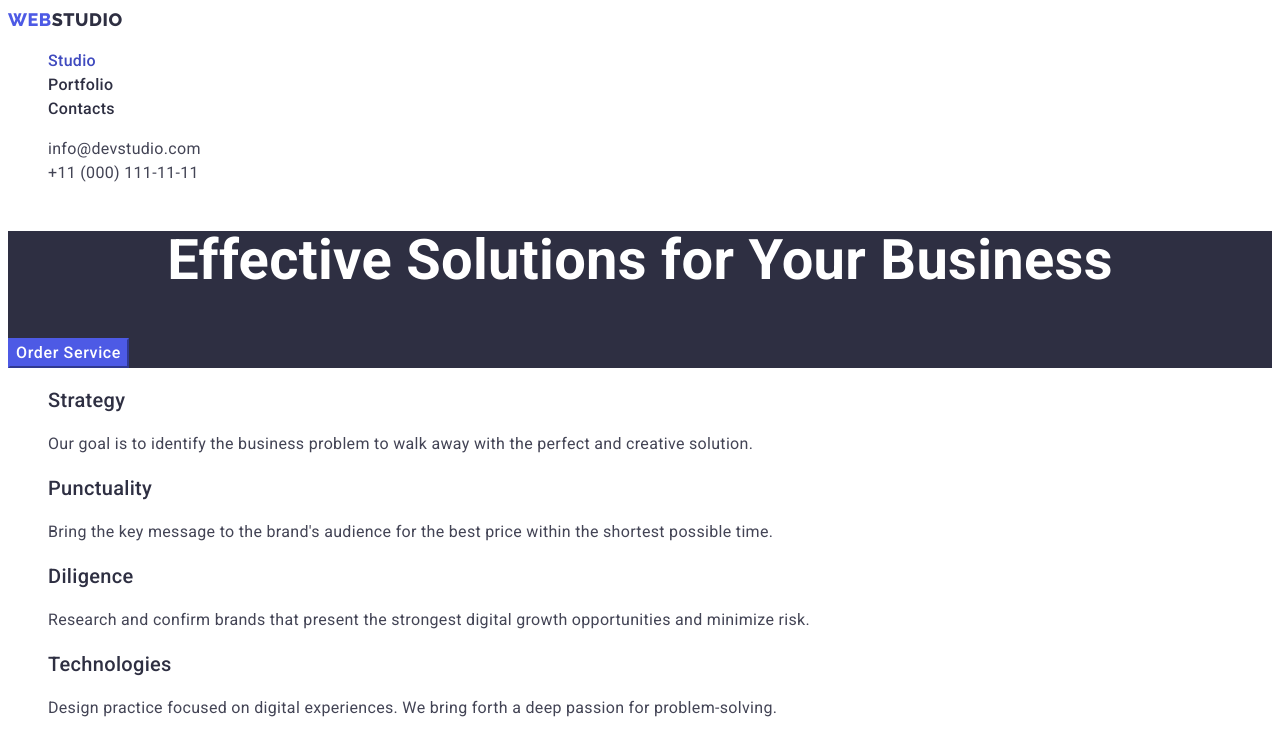
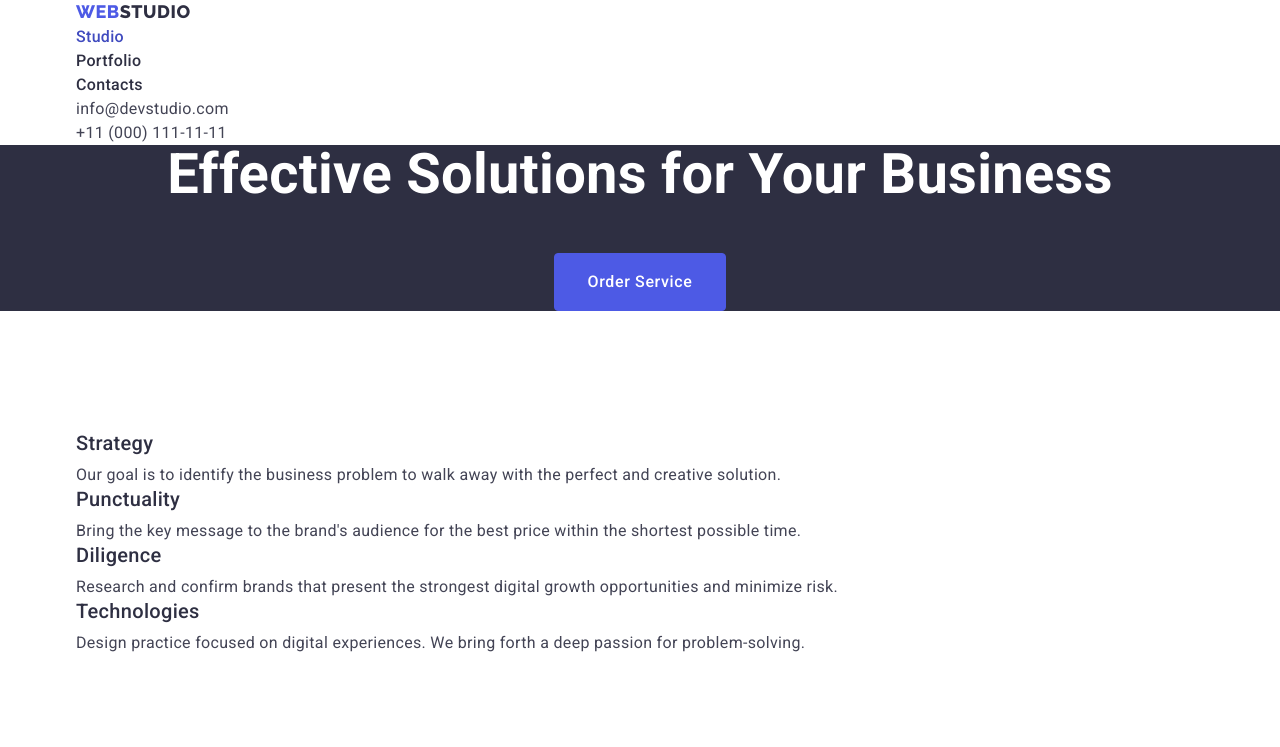
Before and after one commit to Oksana-study-2023/goit-markup-hw-03, a plain HTML site: page index.html in a window 1280 px wide. Shown: the top 747 px of the page. Drawn offline with nearby package versions, Linux system fonts and the light colour scheme.

Commit message:
added vertical margin and padding

```diff
--- a/css/styles.css
+++ b/css/styles.css
@@ -7,6 +7,26 @@
   --accent-color: #e7e9fc;
   --light-background-color: #f4f4fd;
 }
+h1,
+h2,
+h3,
+h4,
+h5,
+h6,
+p {
+  margin-top: 0;
+  margin-bottom: 0;
+}
+
+.title {
+  margin-bottom: 8px;
+
+  /* outline: 2px solid brown; */
+}
+
+/* .text {
+  outline: 2px solid blue;
+} */
 
 body {
   color: var(--primary-text-color);
@@ -17,21 +37,42 @@ body {
   line-height: 1.5;
 }
 
+.container {
+  width: 100%;
+  max-width: 1158px;
+  margin: 0 auto;
+  padding-left: 15px;
+  padding-right: 15px;
+
+  /* outline: 2px solid red; */
+}
+
 .list {
   list-style: none;
+  margin: 0px;
+  padding-left: 0px;
 }
 
 .link {
   text-decoration: none;
 }
 
+img {
+  display: block;
+}
+
 .button {
+  display: inline-block;
+  border: 1px solid transparent;
+  border-radius: 4px;
+
   font-family: inherit;
   font-weight: 500;
   font-size: 16px;
   line-height: 1.5;
   letter-spacing: 0.04em;
   cursor: pointer;
+  text-align: center;
 }
 
 .logo {
@@ -108,16 +149,19 @@ body {
 /* =============Hero=============== */
 .hero {
   background-color: var(--dark-background-color);
+  text-align: center;
 }
 
 .hero-title {
+  margin-bottom: 48px;
   color: var(--important-color);
   font-size: 56px;
   line-height: 1.07;
-  text-align: center;
 }
 
 .hero-button {
+  padding: 16px 32px;
+  min-width: 169px;
   color: var(--important-color);
   background-color: var(--primary-active-color);
   border-color: var(--primary-active-color);
@@ -128,13 +172,29 @@ body {
 }
 
 /* =============Sections=============== */
+.section {
+  padding-top: 120px;
+  padding-bottom: 120px;
+
+  /* background-color: aqua; */
+}
+.section.no-padding {
+  padding-top: 0px;
+  padding-bottom: 0px;
+  margin-bottom: 120px;
+  /* background-color: rgb(255, 0, 13); */
+}
 .section-title {
+  margin-bottom: 72px;
   color: var(--dark-background-color);
   font-size: 36px;
   line-height: 1.11;
   text-align: center;
   text-transform: capitalize;
 }
+/* .section .pic {
+  margin-bottom: 32px;
+} */
 
 .feature-list .title {
   color: var(--dark-background-color);
@@ -161,6 +221,8 @@ body {
 
 /* =============Footer=============== */
 .footer {
+  padding-top: 100px;
+  padding-bottom: 100px;
   background: var(--dark-background-color);
 }
 
@@ -184,6 +246,7 @@ body {
 
 /* =============Portfolio=============== */
 .button-filter {
+  padding: 12px 24px;
   color: var(--primary-active-color);
   background-color: var(--light-background-color);
   border-color: var(--accent-color);
--- a/index.html
+++ b/index.html
@@ -10,13 +10,16 @@
     <link rel="preconnect" href="https://fonts.gstatic.com" crossorigin />
     <link href="https://fonts.googleapis.com/css2?family=Raleway:wght@800&family=Roboto:wght@400;500;700&display=swap"
         rel="stylesheet" />
+    <link rel="stylesheet"
+        href="https://cdnjs.cloudflare.com/ajax/libs/modern-normalize/1.1.0/modern-normalize.min.css">
     <link rel="stylesheet" href="./css/styles.css" />
 </head>
 
 <body>
 
     <!-- Header -->
-    <header>
+    <header class="page-header">
+        <div class="container">
             <nav class="header-navigation">
                 <a href="./index.html" class="header-logo link logo">
                     <span>Web</span>Studio
@@ -35,6 +38,7 @@
                     </li>
                 </ul>
             </nav>
+
             <address class="contacts">
                 <ul class="contacts-navigation list">
                     <li>
@@ -49,15 +53,20 @@
                     </li>
                 </ul>
             </address>
+        </div>
     </header>
+
 
     <!-- Main -->
     <main>
         <section class="hero">
+            <div class="container">
                 <h1 class="hero-title">Effective Solutions for Your Business</h1>
                 <button class="hero-button button" type="button">Order Service</button>
+            </div>
         </section>
         <section class="section">
+            <div class="container">
                 <h2 class="section-title visually-hidden">Feature</h2>
                 <ul class="feature-list list">
                     <li class="feature-item">
@@ -89,8 +98,11 @@
                         </p>
                     </li>
                 </ul>
+            </div>
         </section>
-        <section class="section">
+
+        <section class="section no-padding">
+            <div class="container">
                 <h2 class="section-title">What are we doing</h2>
                 <ul class="work-list list">
                     <li class="work-item">
@@ -104,8 +116,11 @@
                         <img class="pic" src="./images/laptop.jpg" alt="laptop" width="360" height="300" />
                     </li>
                 </ul>
+            </div>
         </section>
+
         <section class="section">
+            <div class="container">
                 <h2 class="section-title">Our Team</h2>
                 <ul class="team-list list">
                     <li class="team-item">
@@ -115,8 +130,8 @@
                         <p class="text">Product Designer</p>
                     </li>
                     <li class="team-item">
-                    <img class="pic" src="./images/frontend-developer.jpg" alt="photo-frontend-developer" width="264"
-                        height="260" />
+                        <img class="pic" src="./images/frontend-developer.jpg" alt="photo-frontend-developer"
+                            width="264" height="260" />
                         <h3 class="title">Tom Ford</h3>
                         <p class="text">Frontend Developer</p>
                     </li>
@@ -126,16 +141,21 @@
                         <p class="text">Marketing</p>
                     </li>
                     <li class="team-item">
-                    <img class="pic" src="./images/ui-designer.jpg" alt="photo-ui-designer" width="264" height="260" />
+                        <img class="pic" src="./images/ui-designer.jpg" alt="photo-ui-designer" width="264"
+                            height="260" />
                         <h3 class="title">Daniel Wilson</h3>
                         <p class="text">UI Designer</p>
                     </li>
                 </ul>
+            </div>
         </section>
+
     </main>
 
     <!-- Footer -->
     <footer class="footer">
+        <div class="container">
+
             <a href="./index.html" class="footer-logo link logo">
                 <span>Web</span>Studio
             </a>
@@ -143,6 +163,7 @@
                 Increase the flow of customers and sales for your business with digital
                 marketing & growth solutions.
             </p>
+        </div>
     </footer>
 </body>
 
```
Also changed, not shown: portfolio.html (+2 -0 lines). Lines whose indentation alone changed are shown as unchanged.
